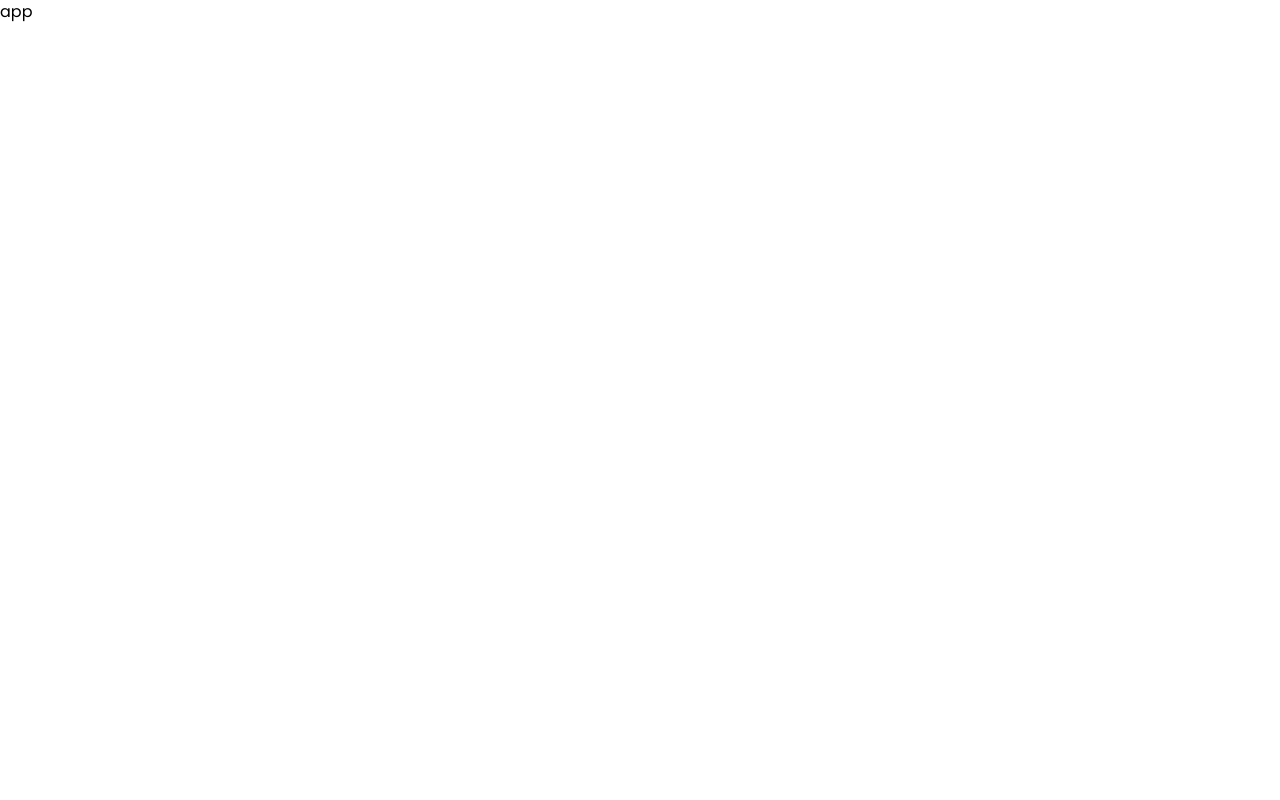
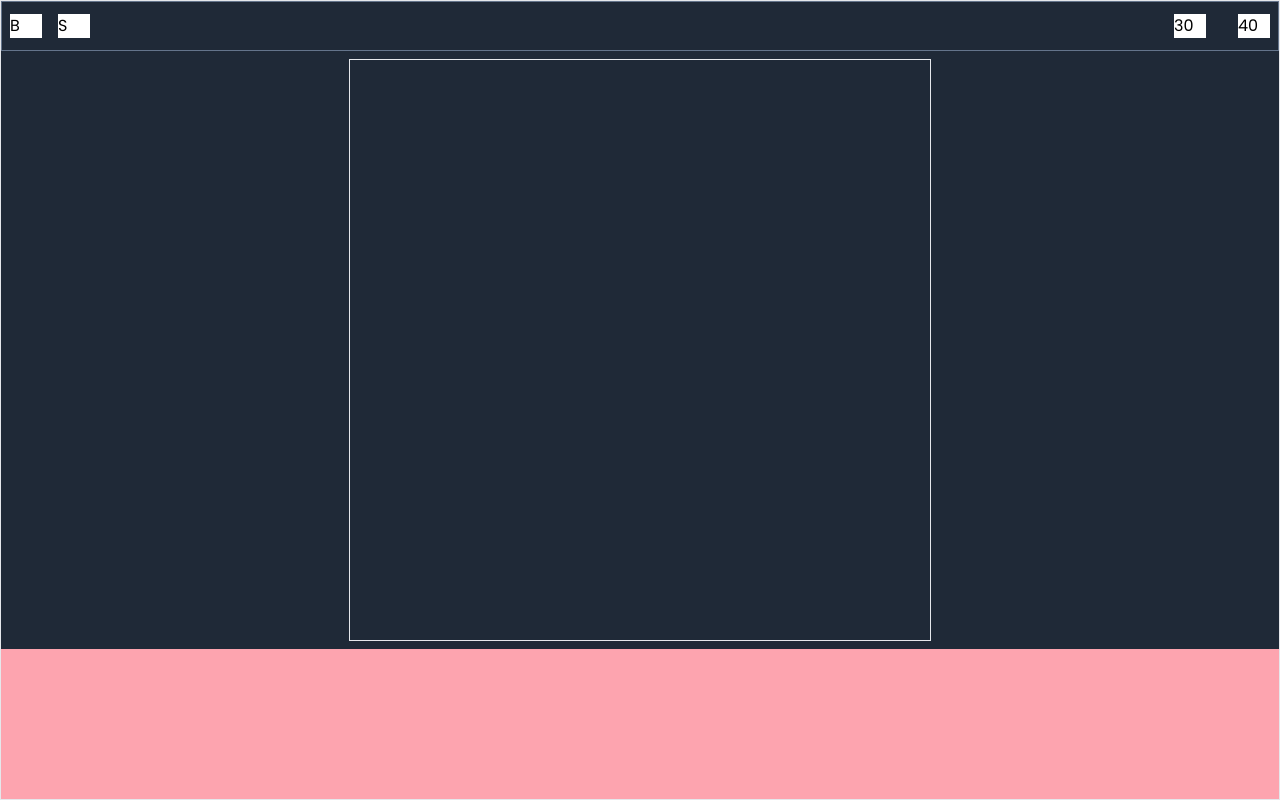
Before and after one commit to programmer-rahul/snakeY, a React (Vite) app: page / in a window 1280 px wide. Built offline with nearby package versions, Linux system fonts and the light colour scheme.

Commit message:
added gamescreen layout and canvas dimention based on screens

```diff
--- a/src/App.tsx
+++ b/src/App.tsx
@@ -1,4 +1,10 @@
+import SnakeGame from "./components/layout/SnakeGame";
+
 const App = () => {
-  return <main>app</main>;
+  return (
+    <main>
+      <SnakeGame />
+    </main>
+  );
 };
 export default App;
--- /dev/null
+++ b/src/components/layout/SnakeGame.tsx
@@ -0,0 +1,60 @@
+import { useEffect, useRef, useState } from "react";
+
+const SnakeGame = () => {
+  const CanvasRef = useRef<HTMLCanvasElement>(null);
+  const [CanvasDimentions, setCanvasDimentions] = useState({
+    width: 200,
+    height: 300,
+  });
+
+  //   to set canvas width and height based on screen width and height
+  useEffect(() => {
+    console.log("window width :- ", window.innerWidth);
+    console.log("window height :- ", window.innerHeight - 200);
+    const windowHeight = window.innerHeight - 200;
+    const windowWidth = window.innerWidth;
+
+    if (window.innerWidth > windowHeight) {
+      if (!CanvasRef.current) return;
+      CanvasRef.current.width = windowHeight - (windowHeight % 10) - 20;
+      CanvasRef.current.height = windowHeight - (windowHeight % 10) - 20;
+
+      console.log("canvas width :- ", CanvasRef.current.width);
+    } else {
+      if (!CanvasRef.current) return;
+      CanvasRef.current.width = windowWidth - (windowWidth % 10) - 20;
+      CanvasRef.current.height = windowWidth - (windowWidth % 10) - 20;
+
+      console.log("canvas width :- ", CanvasRef.current.width);
+    }
+  }, []);
+
+  return (
+    <div className="max-h-screen min-h-screen w-screen bg-slate-300">
+      {/* <div className="welcomeScreen"></div> */}
+      <div className="gameScreen flex min-h-screen flex-col justify-between gap-2 border bg-gray-800">
+        <div className="scores flex min-h-[50px] w-full justify-between border border-slate-500 p-2">
+          <div className="flex items-center gap-4">
+            <div className="goBack w-8 bg-white">B</div>
+            <div className="soundControl w-8 bg-white">S</div>
+          </div>
+          <div className="flex items-center gap-8">
+            <div className="score w-8 bg-white">30</div>
+            <div className="highScore w-8 bg-white">40</div>
+          </div>
+        </div>
+
+        <div className="gameBoard borde self-center border-purple-600">
+          <canvas
+            width={CanvasDimentions.width}
+            height={CanvasDimentions.height}
+            className="border"
+            ref={CanvasRef}
+          ></canvas>
+        </div>
+        <div className="bntControls min-h-[150px] w-full bg-rose-300"></div>
+      </div>
+    </div>
+  );
+};
+export default SnakeGame;
```
